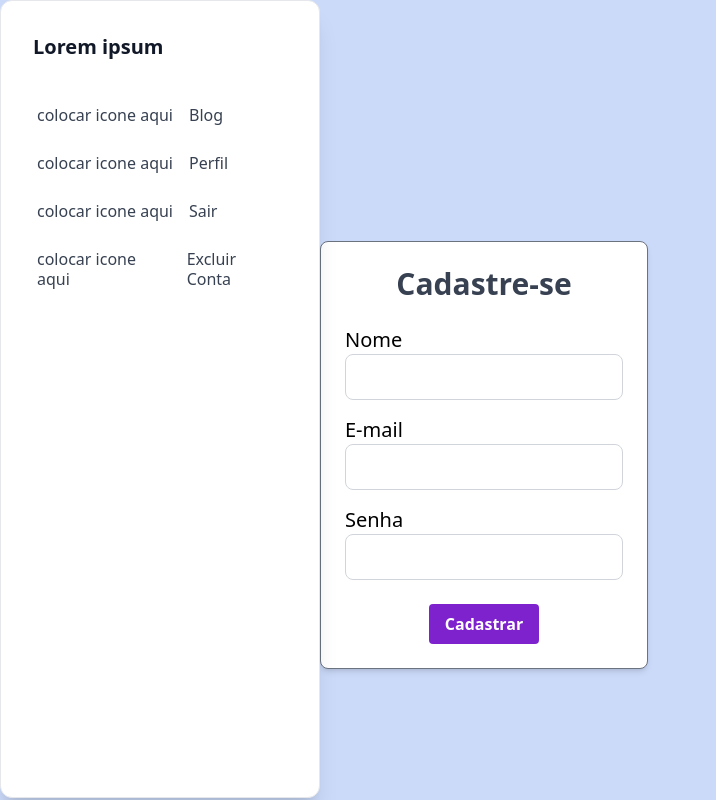
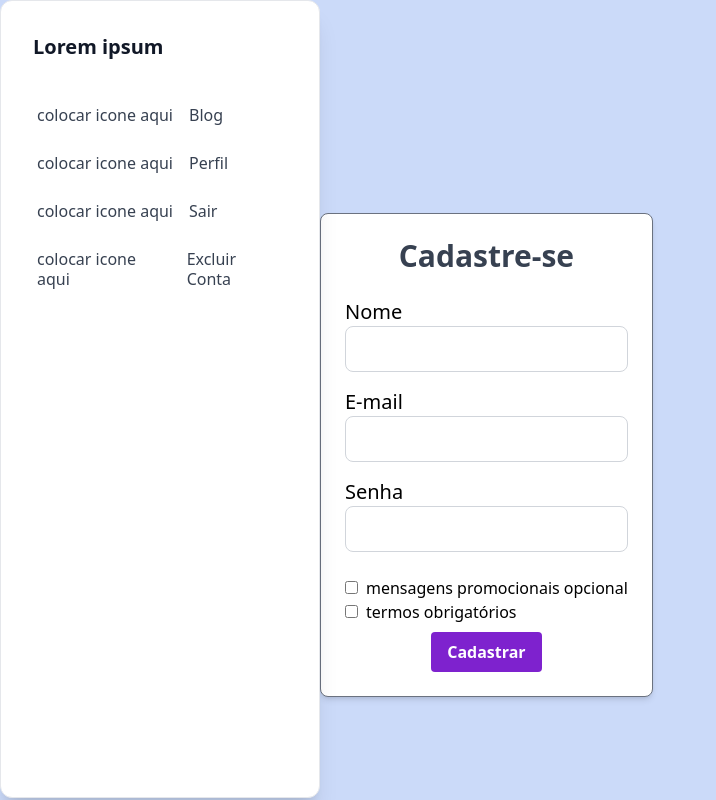
Before and after one commit to Joice-Araujo/Seguranca_Informacao, a React (Vite) app in the folder frontend/: page /cadastro in a window 1280 px wide. Shown: the whole page, without its empty margins (0-716 px from the left). Built offline with nearby package versions, Linux system fonts and the light colour scheme.

Commit message:
:sparkles: checkbox

```diff
--- /dev/null
+++ b/frontend/src/Componentes/inputCheckbox.tsx
@@ -0,0 +1,23 @@
+interface InputProps {
+    label: string;
+    type: string;
+    value: string;
+    setValue: Function;
+    inputClassName: string;
+    labelClassName: string;
+}
+
+export function Check(props: InputProps) {
+    return (
+        <div className="flex flex-row space-x-2">
+            <div>
+            <input type={props.type} onChange={e => props.setValue(e.target.value)}
+                value={props.value} className={props.inputClassName} />
+            </div>
+
+            <div>
+            <label className={props.labelClassName}>{props.label}</label>
+            </div>
+        </div>
+    );
+}
--- a/frontend/src/Paginas/cadastro.tsx
+++ b/frontend/src/Paginas/cadastro.tsx
@@ -1,12 +1,15 @@
 import { useState } from "react";
 import { Btn } from "../Componentes/btn";
 import { Input } from "../Componentes/input";
+import { Check } from "../Componentes/inputCheckbox";
 
 export function Cadastro() {
 
     const [username, setUsername] = useState('');
     const [userEmail, setUserEmail] = useState('');
     const [password, setPassword] = useState('');
+    const [opcional, setOpcional] = useState('');
+    const [obrigatorio, setObrigatorio] = useState('');
 
     const logar = () => {
 
@@ -50,7 +53,30 @@ export function Cadastro() {
                     />
                 </div>
 
-                <div className="text-center">
+                <div>
+
+                    <div className="alinhandoCheckbox">
+                        <Check
+                            label="mensagens promocionais opcional "
+                            type="checkbox"
+                            value={opcional}
+                            setValue={setOpcional}
+                            labelClassName=""
+                            inputClassName=""
+                        />
+                    </div>
+
+                    <Check
+                        label="termos obrigatórios"
+                        type="checkbox"
+                        value={obrigatorio}
+                        setValue={setObrigatorio}
+                        labelClassName=""
+                        inputClassName=""
+                    />
+                </div>
+
+                <div className="divBtn">
                     <Btn label="Cadastrar" onClick={logar} btnClassName="btnLogin" />
                 </div>
             </div>
--- a/frontend/src/index.css
+++ b/frontend/src/index.css
@@ -106,4 +106,10 @@ a {
     @apply  text-center text-3xl font-semibold mb-6 text-gray-700
 
   }
+
+  .divBtn{
+    @apply mt-2 flex items-center justify-center
+  }
+
+
 }
```
